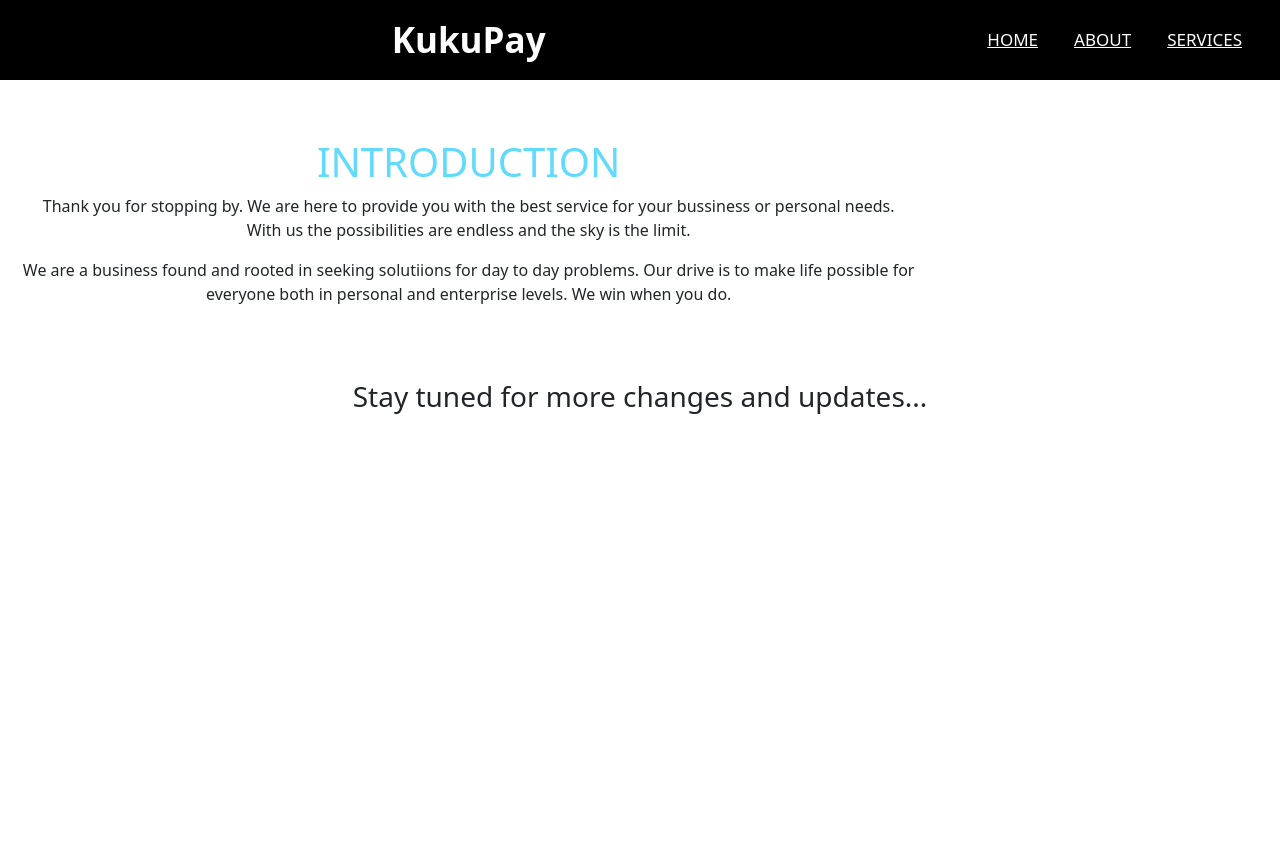
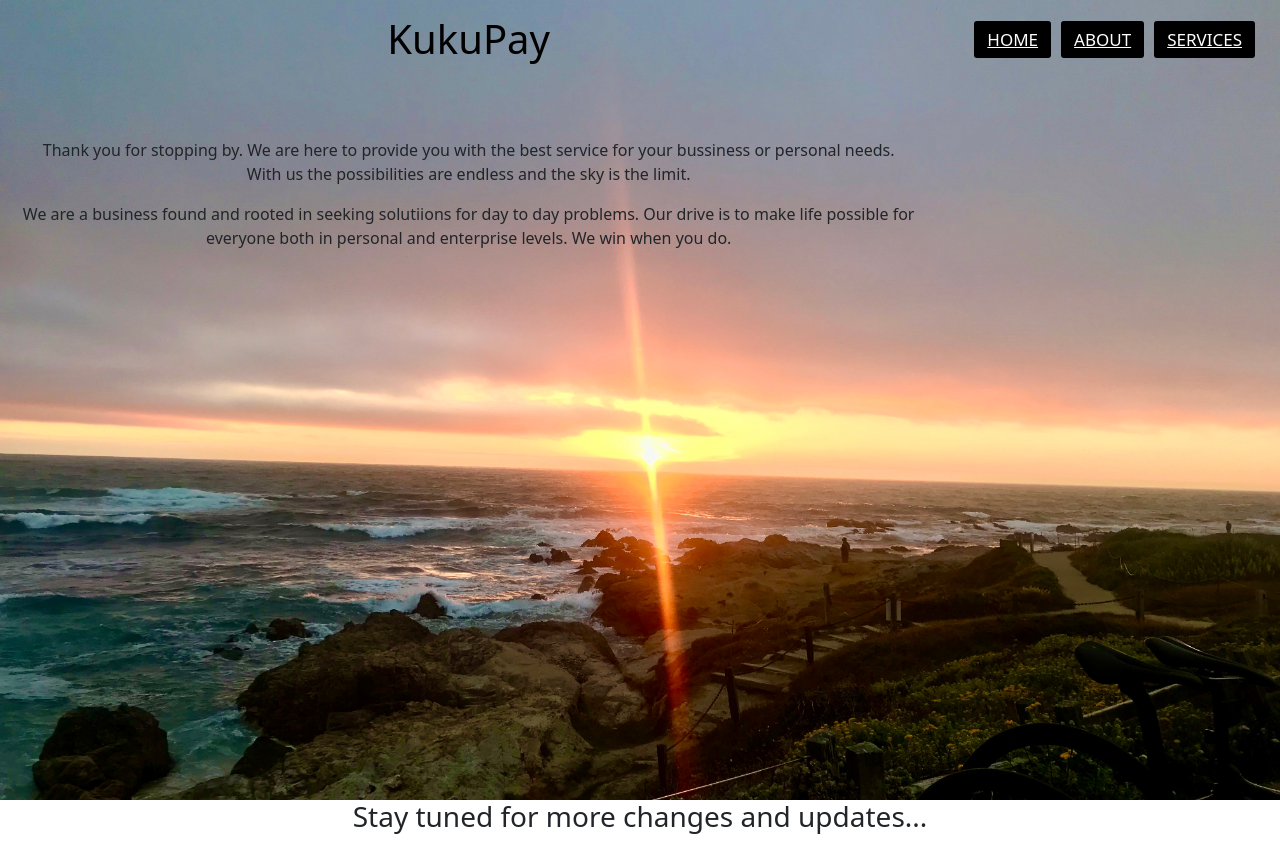
Before and after one commit to isakabusee/busee_inc, a React (Create React App) app: page / in a window 1280 px wide. Before the commit the page ends 800 px from the top, so only its background shows below. Built offline with nearby package versions, Linux system fonts and the light colour scheme.

Commit message:
background added to site

```diff
--- a/src/App.css
+++ b/src/App.css
@@ -196,18 +196,19 @@ nav ul li {
 /*** MEDIA ***/
 
 /*** Navbar1 ***/
-.main{
 
-  flex-direction: column;
-}
 body{
   font-family: montserrat;
 }
 
 nav {
-  background: var(--primary-black) ;
+
   height: 80px;
   width: 100%;
+}
+label.logo h1{
+  color: #000000;
+  padding: 15px;
 }
 
 label.logo{
@@ -292,3 +293,14 @@ a.active, a:hover{
   }
 
 }
+
+/**** HOME ****/
+.main{
+
+  flex-direction: column;
+  background-color: red;
+  background: url(./images/background.png) no-repeat;
+  background-size: cover;
+  background-position: center;
+  height: 100vh;
+}
--- a/src/components/Navbar1.js
+++ b/src/components/Navbar1.js
@@ -10,7 +10,7 @@ const Navbar1 = () => {
             <label htmlFor="check" className="checkbtn">
                 <i className='fas far-bars'><FontAwesomeIcon icon={faBars} /></i>
             </label>
-            <label className="logo">KukuPay</label>
+            <label className="logo"><h1>KukuPay</h1></label>
             <ul>
                 <li><a className="active" href="/">Home</a></li>
                 <li><a className="active" href="/about">About</a></li>
--- a/src/components/SomeInfo.js
+++ b/src/components/SomeInfo.js
@@ -4,7 +4,7 @@ const SomeInfo = () => {
   return (
     <div className='someInfo-wrapper py-5'>
       <div className="intro-message">
-        <h1>Introduction</h1>
+
         <p>
             Thank you for stopping by. We are here to provide you with the best service for your bussiness or personal needs. <br />
             With us the possibilities are endless and the sky is the limit.
```
Also changed, not shown: src/images/background.png (added).
